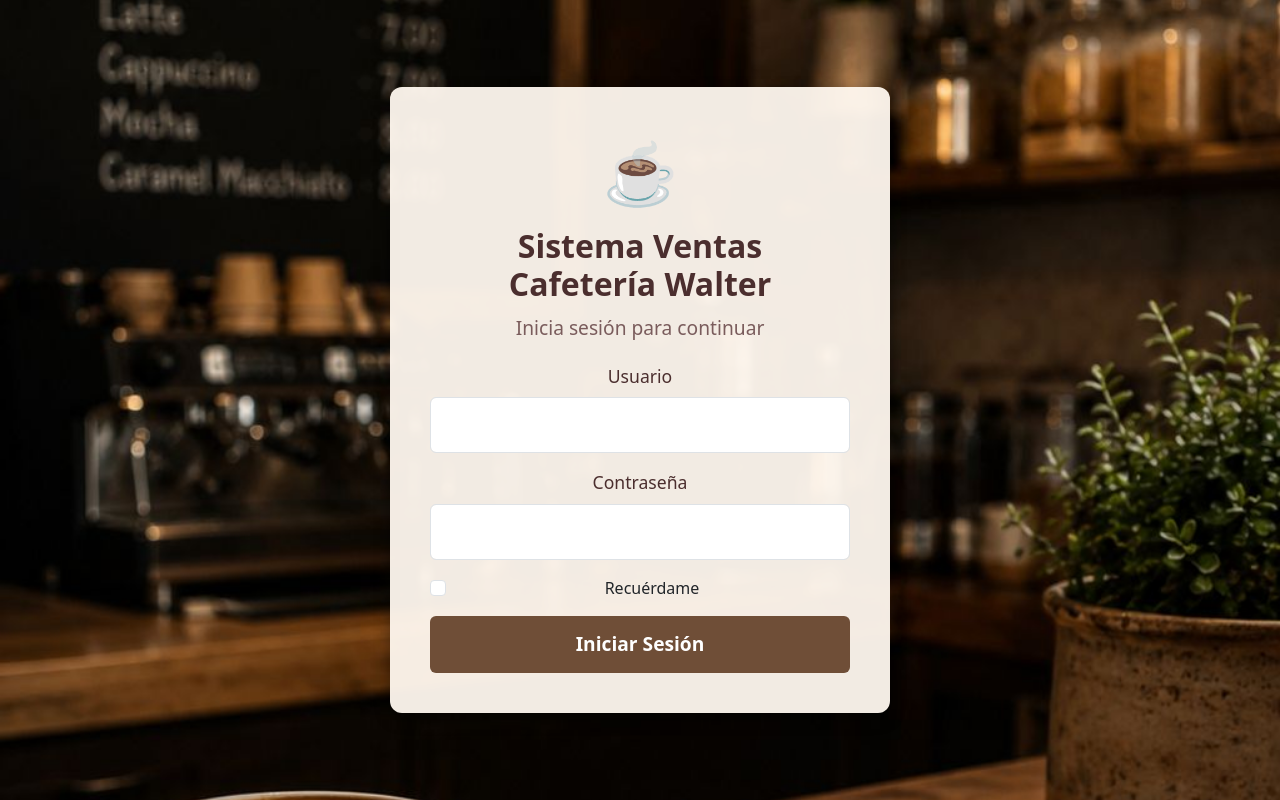
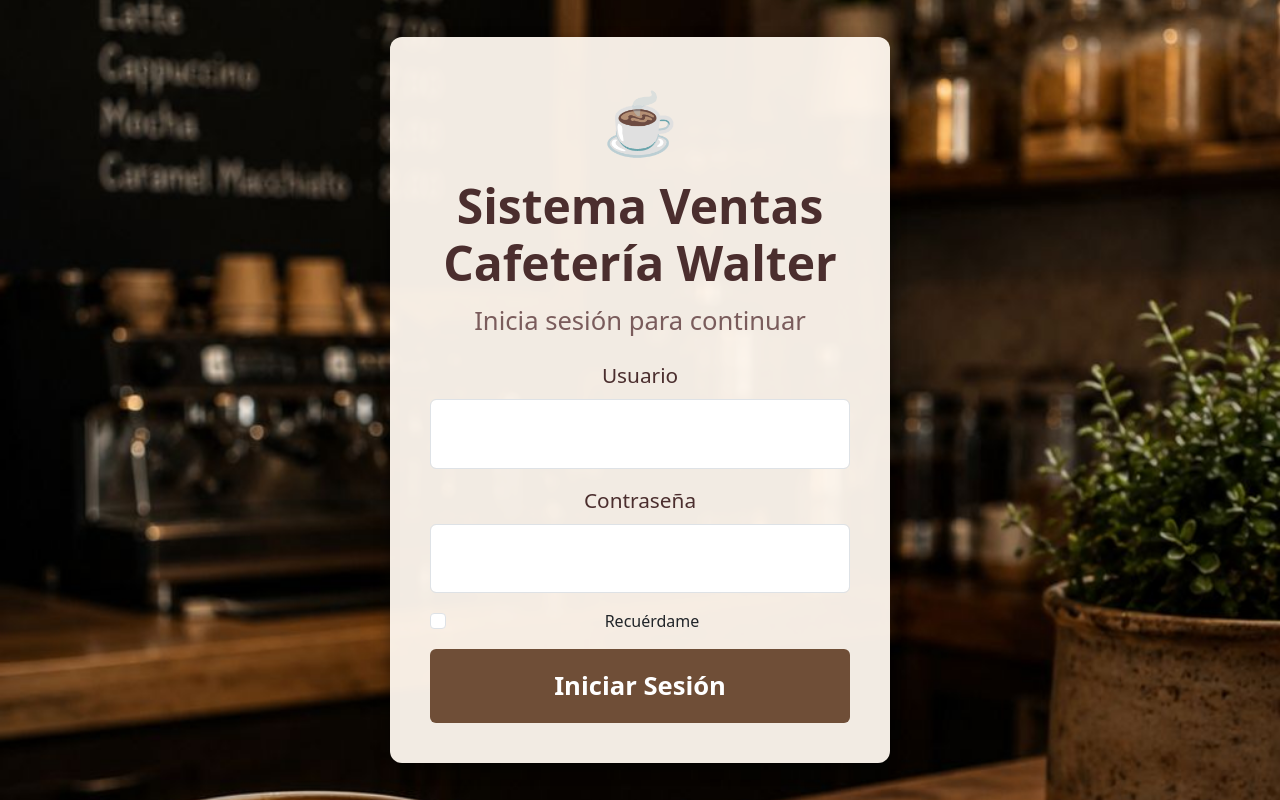
Before and after one commit to luismiguel2017/ventas-flask, a Flask app: page /login in a window 1280 px wide. Run offline with Flask 3, Linux system fonts and the light colour scheme; some libraries are stand-ins or nearby versions.

Commit message:
Actualización de app.py y estilos, agregado login

```diff
--- a/static/login.css
+++ b/static/login.css
@@ -66,23 +66,23 @@ h2 {
 }
 
 .login-container h2 {
-    font-size: 2rem;
+    font-size: 3rem;
 }
 
 .login-container .subtitle {
-    font-size: 1.2rem;
+    font-size: 1.6rem;
 }
 
 .login-container .form-label {
-    font-size: 1.1rem;
+    font-size: 1.3rem;
 }
 
 .login-container .form-control {
-    font-size: 1.1rem;
-    padding: 14px;
+    font-size: 1.3rem;
+    padding: 18px;
 }
 
 .login-container .btn-coffee {
-    font-size: 1.2rem;
-    padding: 14px;
+    font-size: 1.6rem;
+    padding: 18px;
 }
```
